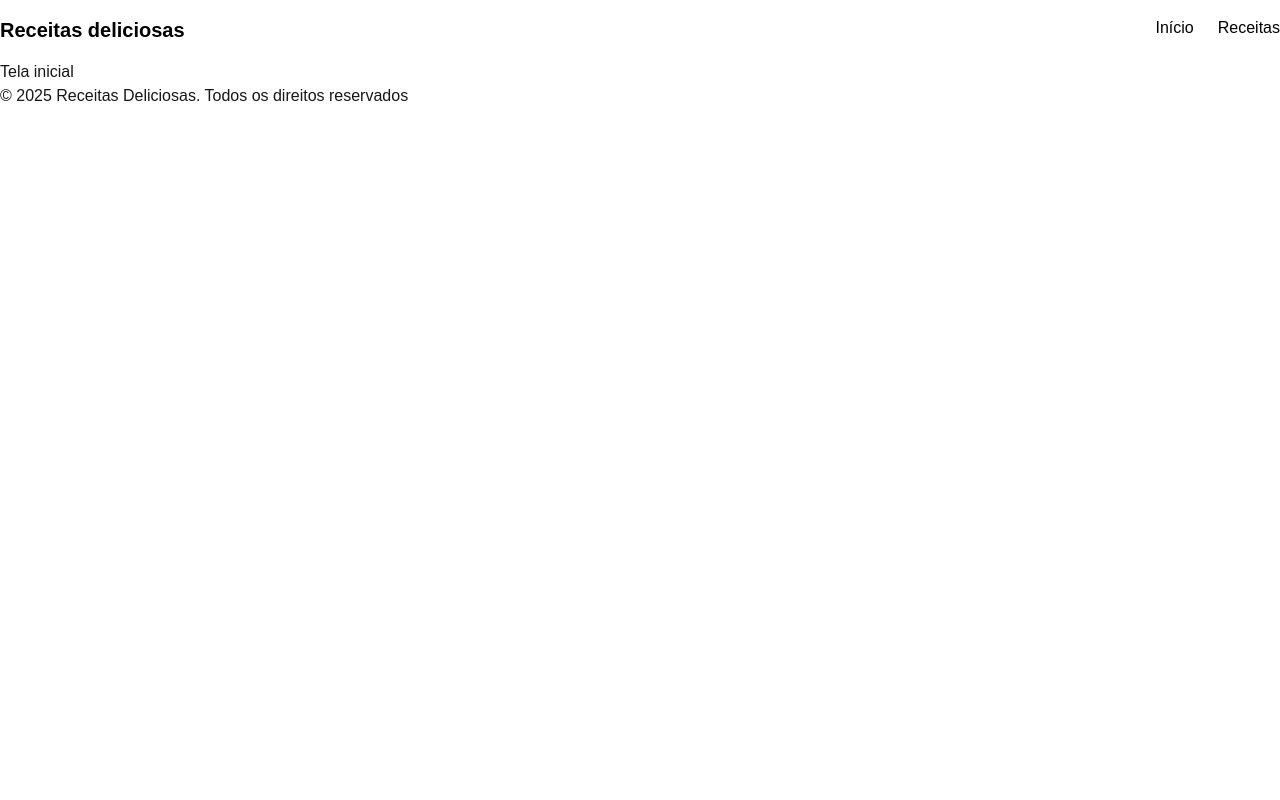
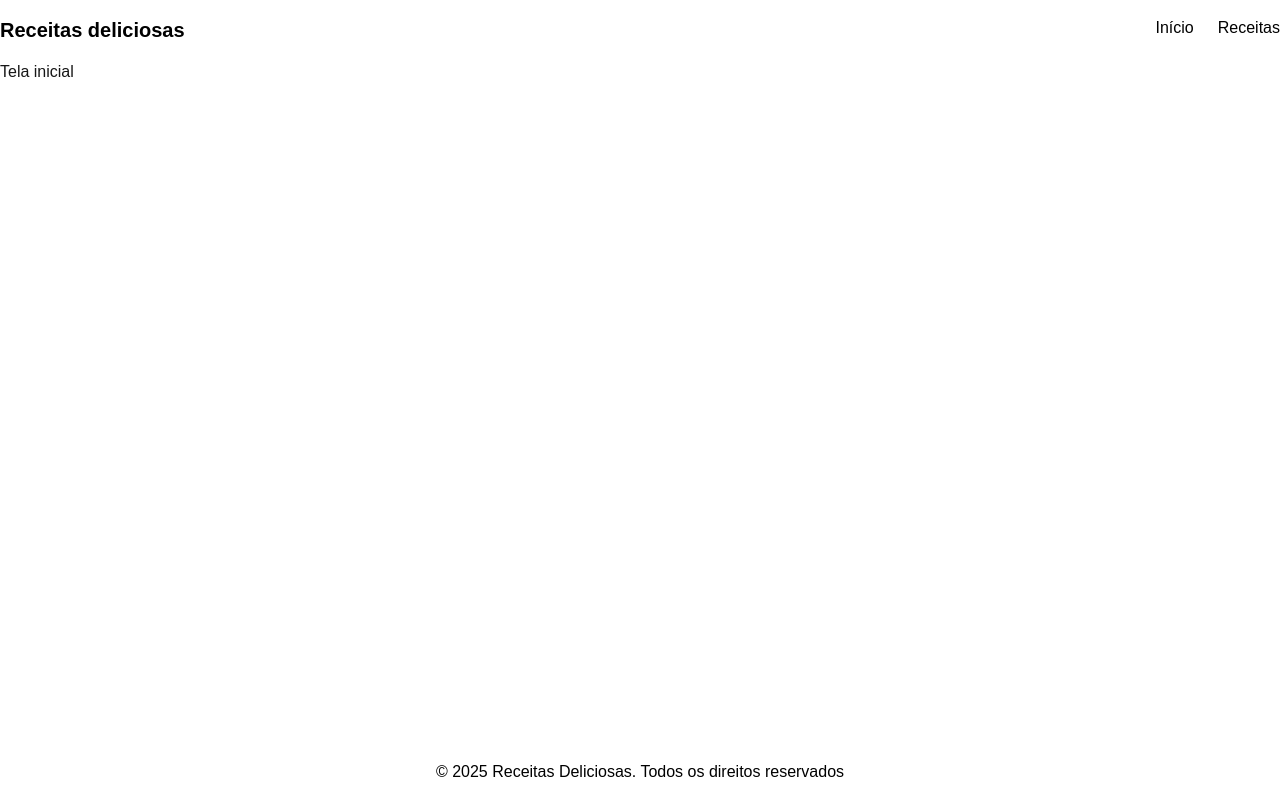
Before and after one commit to talles-morais/receitas-byron, a Next.js app: page / in a window 1280 px wide. Built offline with nearby package versions, Linux system fonts and the light colour scheme.

Commit message:
feat: adiciona footer estilizado

```diff
--- a/src/app/layout.tsx
+++ b/src/app/layout.tsx
@@ -22,7 +22,7 @@
   return (
     <html lang="pt-BR">
       <body
-        className={`${inter.variable} antialiased`}
+        className={`${inter.variable} antialiased min-h-screen flex flex-col`}
       >
         <Header />
         {children}
--- a/src/app/page.tsx
+++ b/src/app/page.tsx
@@ -1,7 +1,7 @@
 export default function Home() {
   return (
-    <div>
+    <main className="flex-grow">
       <h1>Tela inicial</h1>
-    </div>
+    </main>
   );
 }
--- a/src/components/Footer/index.tsx
+++ b/src/components/Footer/index.tsx
@@ -1,7 +1,7 @@
 export default function Footer() {
   return (
-    <footer>
-      <div>
+    <footer className="bg-white py-4 text-black">
+      <div className="container mx-auto text-center">
         <p>© 2025 Receitas Deliciosas. Todos os direitos reservados</p>
       </div>
     </footer>
```
